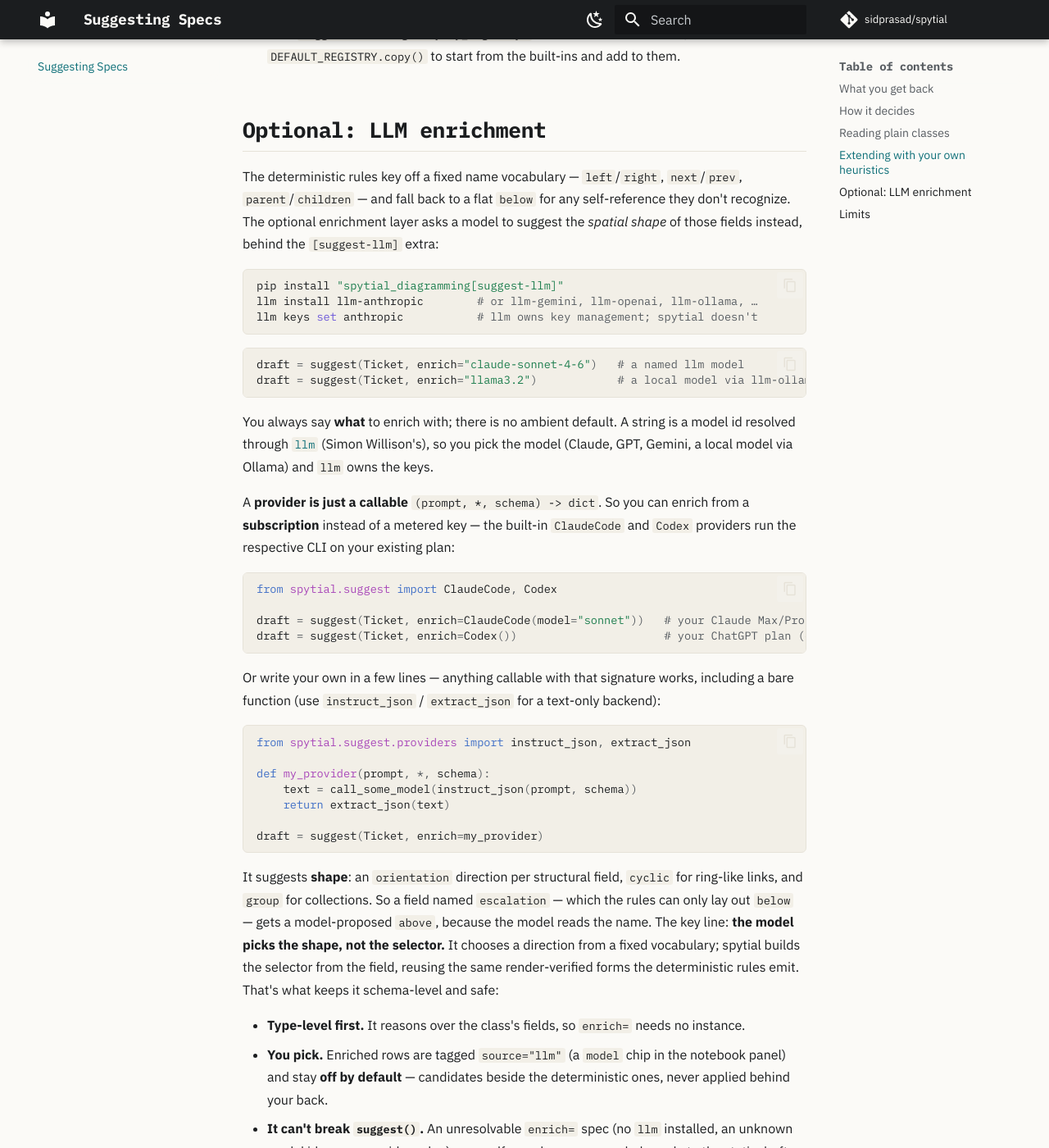
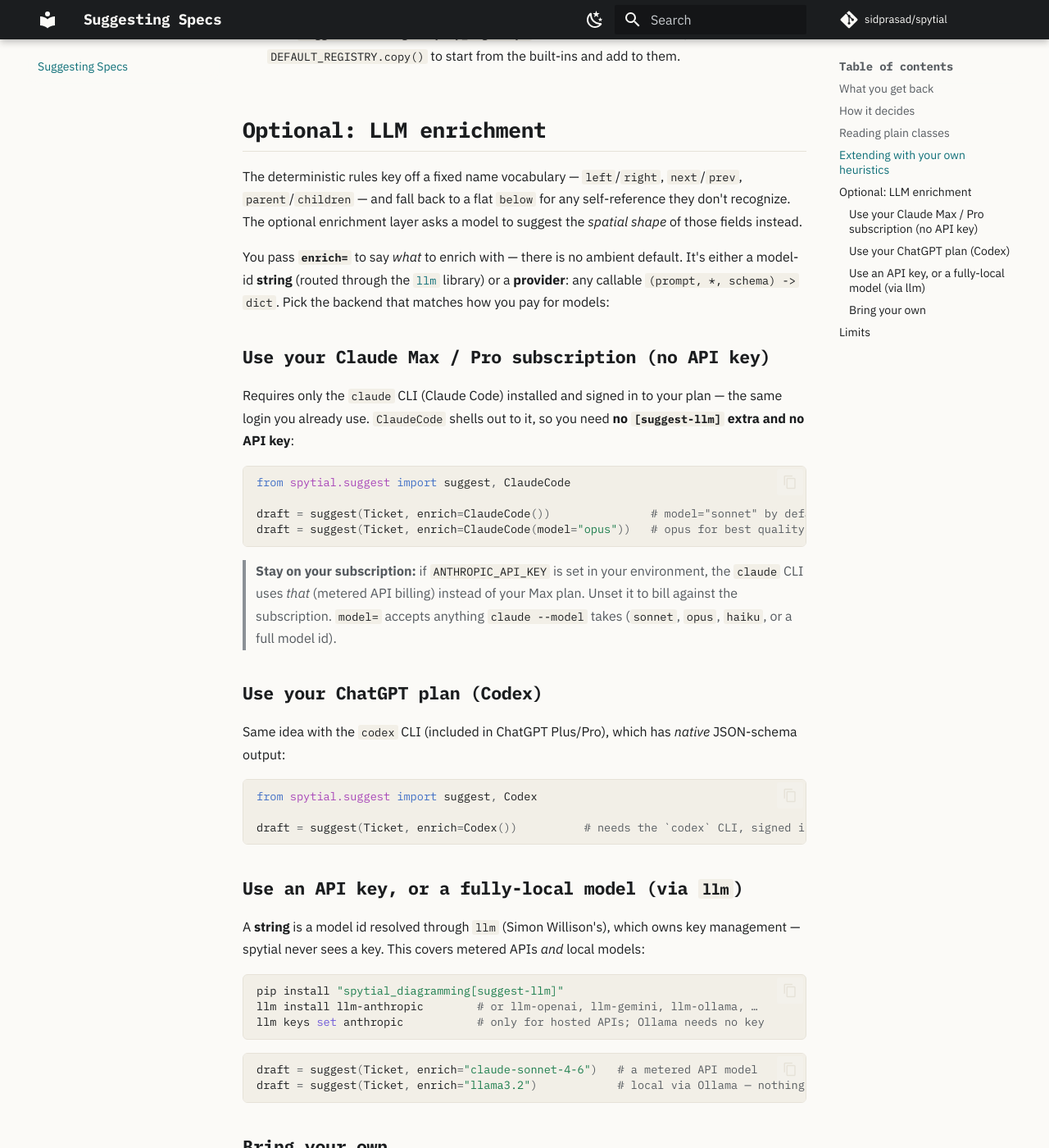
Before and after one commit to sidprasad/spytial, an MkDocs documentation site: the page built from docs/suggest.md, in a window 1280 px wide and 1400 px high, scrolled down 3222 px. Shown: the whole window at 82% size. Built offline with MkDocs 1.6.1 and Material for MkDocs 9.7.7, drawn with Linux system fonts in a browser that asks for light colours; comment, search, counter and statistics services are not loaded; some of the changed text lies outside the part shown.

Commit message:
docs: lead enrichment with subscriptions; release 1.6.0
Restructure the "Optional: LLM enrichment" section so it leads with the
subscription recipes — using a Claude Max/Pro plan via `enrich=ClaudeCode()`
(no API key, no [suggest-llm] extra) and a ChatGPT plan via `enrich=Codex()` —
and moves the `llm install` / `llm keys set` API-key flow into its own
"Use an API key, or a fully-local model" subsection. Adds a note on the
ANTHROPIC_API_KEY-wins gotcha and a short "what leaves your machine" summary
(schema-level names only; local models leak nothing).

Bump 1.5.0 -> 1.6.0. Everything since v1.5.0 is unreleased — the entire
spytial.suggest feature (scaffold, LLM shape enrichment, example-validated
selector tier, the vendored self-contained evaluator, and the enrich= provider
slot) plus structured-input edit(). Minor, not major: the enrich=True/enrich_model
API that the provider slot replaced never shipped to PyPI, so relative to 1.5.0
this is additive. publish.yml triggers on the spytial/_version.py change, so
merging this publishes 1.6.0.

Co-Authored-By: Claude Opus 4.8 <noreply@anthropic.com>

````diff
--- a/docs/suggest.md
+++ b/docs/suggest.md
@@ -118,40 +118,63 @@ def color_by_status(field, cls_info):
 
 The deterministic rules key off a fixed name vocabulary — `left`/`right`,
 `next`/`prev`, `parent`/`children` — and fall back to a flat `below` for any
-self-reference they don't recognize. The optional enrichment layer asks a model
-to suggest the *spatial shape* of those fields instead, behind the
-`[suggest-llm]` extra:
+self-reference they don't recognize. The optional enrichment layer asks a model to
+suggest the *spatial shape* of those fields instead.
+
+You pass **`enrich=`** to say *what* to enrich with — there is no ambient default.
+It's either a model-id **string** (routed through the [`llm`](https://llm.datasette.io/)
+library) or a **provider**: any callable `(prompt, *, schema) -> dict`. Pick the
+backend that matches how you pay for models:
+
+### Use your Claude Max / Pro subscription (no API key)
+
+Requires only the `claude` CLI (Claude Code) installed and signed in to your plan —
+the same login you already use. `ClaudeCode` shells out to it, so you need **no
+`[suggest-llm]` extra and no API key**:
+
+```python
+from spytial.suggest import suggest, ClaudeCode
+
+draft = suggest(Ticket, enrich=ClaudeCode())               # model="sonnet" by default
+draft = suggest(Ticket, enrich=ClaudeCode(model="opus"))   # opus for best quality
+```
+
+> **Stay on your subscription:** if `ANTHROPIC_API_KEY` is set in your environment,
+> the `claude` CLI uses *that* (metered API billing) instead of your Max plan. Unset
+> it to bill against the subscription. `model=` accepts anything `claude --model`
+> takes (`sonnet`, `opus`, `haiku`, or a full model id).
+
+### Use your ChatGPT plan (Codex)
+
+Same idea with the `codex` CLI (included in ChatGPT Plus/Pro), which has *native*
+JSON-schema output:
+
+```python
+from spytial.suggest import suggest, Codex
+
+draft = suggest(Ticket, enrich=Codex())          # needs the `codex` CLI, signed in
+```
+
+### Use an API key, or a fully-local model (via `llm`)
+
+A **string** is a model id resolved through `llm` (Simon Willison's), which owns key
+management — spytial never sees a key. This covers metered APIs *and* local models:
 
 ```bash
 pip install "spytial_diagramming[suggest-llm]"
-llm install llm-anthropic        # or llm-gemini, llm-openai, llm-ollama, …
-llm keys set anthropic           # llm owns key management; spytial doesn't
+llm install llm-anthropic        # or llm-openai, llm-gemini, llm-ollama, …
+llm keys set anthropic           # only for hosted APIs; Ollama needs no key
 ```
 
 ```python
-draft = suggest(Ticket, enrich="claude-sonnet-4-6")   # a named llm model
-draft = suggest(Ticket, enrich="llama3.2")            # a local model via llm-ollama
+draft = suggest(Ticket, enrich="claude-sonnet-4-6")   # a metered API model
+draft = suggest(Ticket, enrich="llama3.2")            # local via Ollama — nothing leaves your machine
 ```
 
-You always say **what** to enrich with; there is no ambient default. A string is a
-model id resolved through [`llm`](https://llm.datasette.io/) (Simon Willison's), so
-you pick the model (Claude, GPT, Gemini, a local model via Ollama) and `llm` owns
-the keys.
+### Bring your own
 
-A **provider is just a callable** `(prompt, *, schema) -> dict`. So you can enrich
-from a **subscription** instead of a metered key — the built-in `ClaudeCode` and
-`Codex` providers run the respective CLI on your existing plan:
-
-```python
-from spytial.suggest import ClaudeCode, Codex
-
-draft = suggest(Ticket, enrich=ClaudeCode(model="sonnet"))   # your Claude Max/Pro sub
-draft = suggest(Ticket, enrich=Codex())                      # your ChatGPT plan (codex)
-```
-
-Or write your own in a few lines — anything callable with that signature works,
-including a bare function (use `instruct_json` / `extract_json` for a text-only
-backend):
+A provider is just a callable, so a few lines wire up any backend. `instruct_json` /
+`extract_json` handle the JSON round-trip for a text-only model:
 
 ```python
 from spytial.suggest.providers import instruct_json, extract_json
@@ -162,6 +185,12 @@ def my_provider(prompt, *, schema):
 
 draft = suggest(Ticket, enrich=my_provider)
 ```
+
+*What leaves your machine:* only schema-level **names** — class/field/type/relation
+names and counts, never your field *values* (those are used locally to validate
+selectors). With a local model (`enrich="llama3.2"`) nothing leaves at all. The
+`ClaudeCode`/`Codex` subscription providers are for individual, local use — for a
+hosted or multi-user service use an API-key model instead.
 
 It suggests **shape**: an `orientation` direction per structural field, `cyclic`
 for ring-like links, and `group` for collections. So a field named `escalation`
--- a/spytial/_version.py
+++ b/spytial/_version.py
@@ -1,3 +1,3 @@
 """Package version source of truth."""
 
-__version__ = "1.5.0"
+__version__ = "1.6.0"
````
